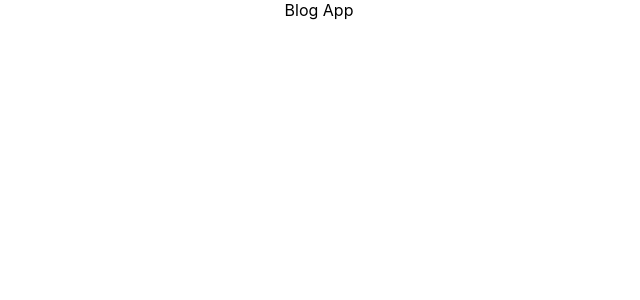
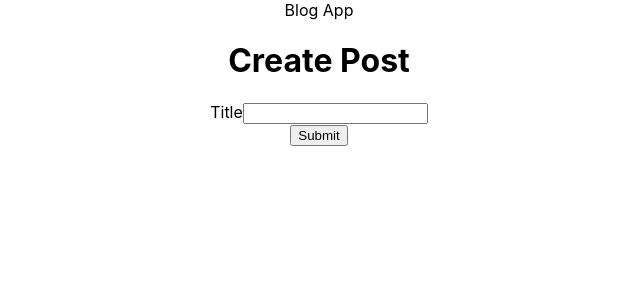
Before and after one commit to GraceWXT/blog-microservices, a React (Create React App) app in the folder client/: page / in a window 1280 px wide. Shown: the top 300 px of the page, without its empty margins (321-961 px from the left). Built offline with nearby package versions, Linux system fonts and the light colour scheme; the HTML template or start-up script is replaced by a standard one.

Commit message:
Add the PostCreate Component to App

```diff
--- a/client/src/App.js
+++ b/client/src/App.js
@@ -1,9 +1,12 @@
 import './App.css';
+import PostCreate from './PostCreate';
 
 function App() {
   return (
     <div className="App">
       Blog App
+      <h1>Create Post</h1>
+      <PostCreate />
     </div>
   );
 }
```
